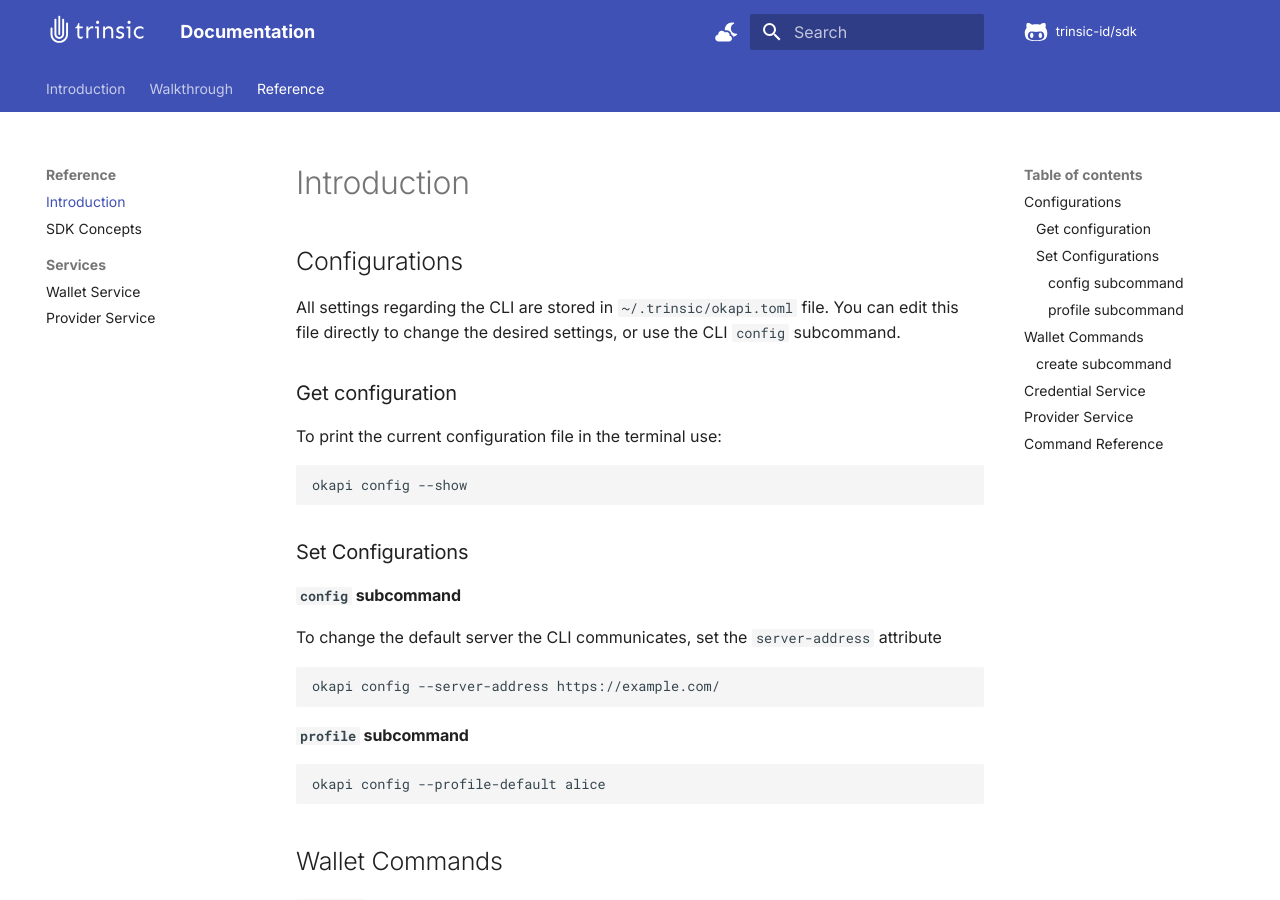
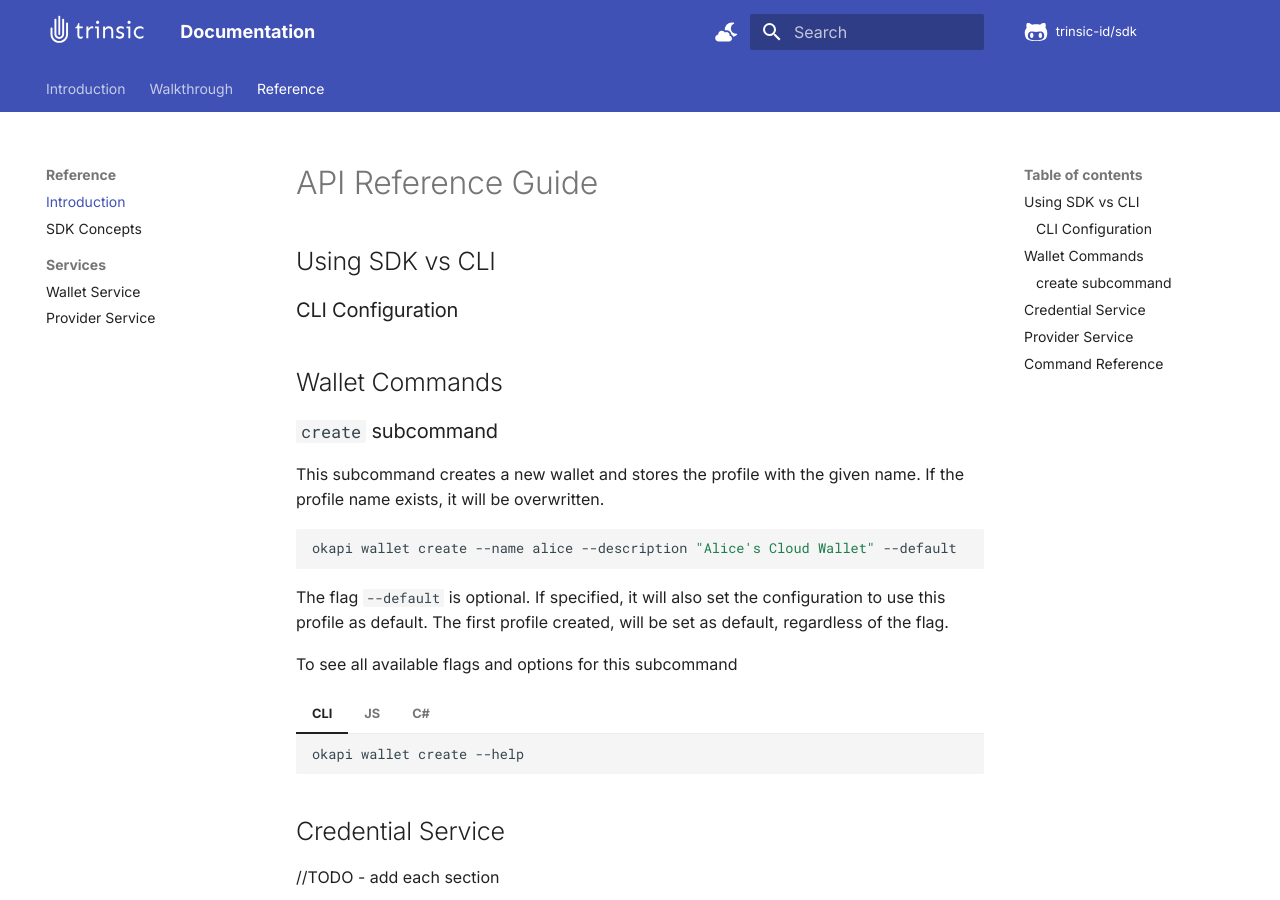
Before and after one commit to trinsic-id/v2-sdk, an MkDocs documentation site: the page built from docs/reference/index.md, in a window 1280 px wide and 900 px high. Built offline with MkDocs 1.6.1 and Material for MkDocs 9.7.7, drawn with Linux system fonts in a browser that asks for light colours; comment, search, counter and statistics services are not loaded.

Commit message:
Separate docs in folders

````diff
--- a/docs/reference.md
+++ b/docs/reference/index.md
@@ -1,31 +1,8 @@
+# API Reference Guide
 
-## Configurations
+## Using SDK vs CLI
 
-All settings regarding the CLI are stored in `~/.trinsic/okapi.toml` file. You can edit this file directly to change the desired settings, or use the CLI `config` subcommand.
-
-### Get configuration
-
-To print the current configuration file in the terminal use:
-
-```bash
-okapi config --show
-```
-
-### Set Configurations
-
-#### `config` subcommand
-
-To change the default server the CLI communicates, set the `server-address` attribute
-
-```
-okapi config --server-address https://example.com/
-```
-
-#### `profile` subcommand
-
-```bash
-okapi config --profile-default alice
-```
+### CLI Configuration
 
 ## Wallet Commands
 
--- a/mkdocs.yml
+++ b/mkdocs.yml
@@ -7,11 +7,11 @@
   - Introduction: index.md
   - Walkthrough: walkthrough.md
   - Reference:
-      - Introduction: reference.md
+      - Introduction: reference/index.md
       - SDK Concepts: sdk-concepts.md
       - Services:
-          - Wallet Service: services/wallet-service.md
-          - Provider Service: services/provider-service.md
+          - Wallet Service: reference/services/wallet-service.md
+          - Provider Service: reference/services/provider-service.md
 theme:
   name: material
   logo: _static/logo-title.svg
````
Also changed, not shown: docs/reference/profiles.md (added, +28 -0 lines), docs/reference/services/wallet-service.md (renamed from docs/services/wallet-service.md, +3 -13 lines), docs/reference/services/provider-service.md (added).
